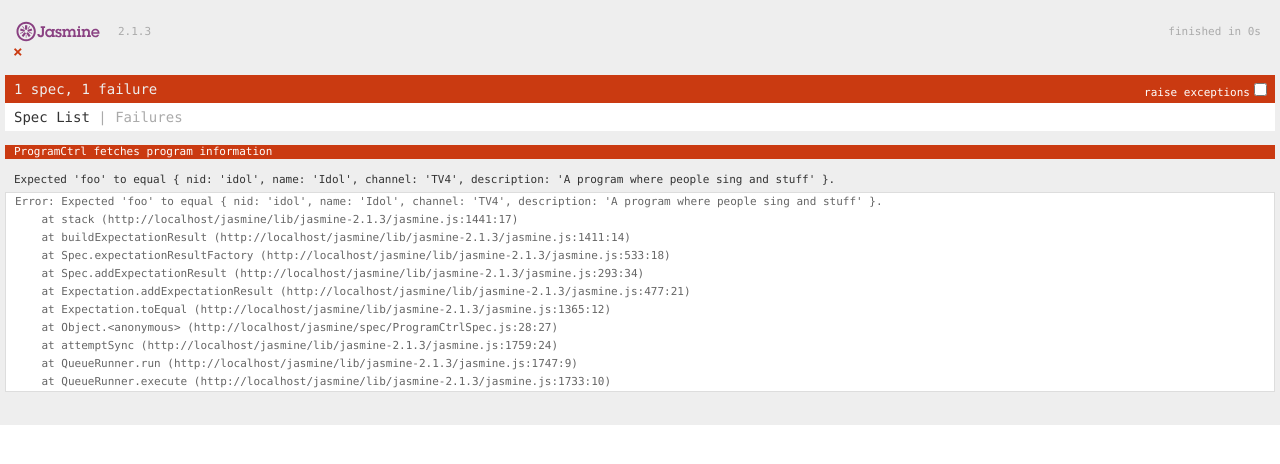
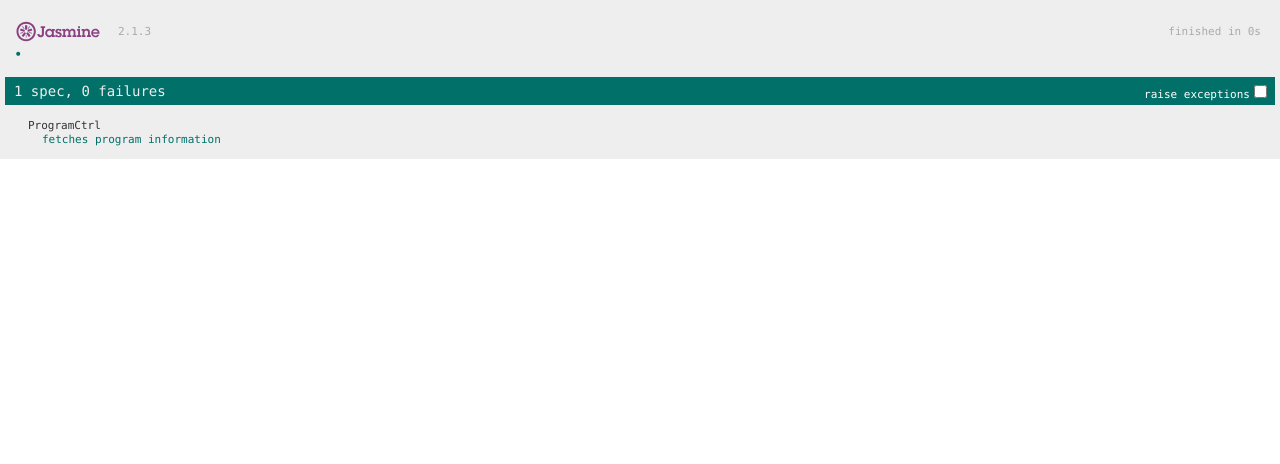
Before and after one commit to mariya/idol, a website: page jasmine/SpecRunner.html in a window 1280 px wide. Drawn offline with Linux system fonts and the light colour scheme.

Commit message:
Fetch program info

```diff
--- a/jasmine/spec/ProgramCtrlSpec.js
+++ b/jasmine/spec/ProgramCtrlSpec.js
@@ -24,7 +24,8 @@ describe("ProgramCtrl", function() {
   }));
 
   it('fetches program information', function () {
-    scope.fetchProgramInfo();
+    httpBackend.expect('GET', 'http://api.tv4play.se/site/programs/idol').respond(mockProgram);
+    httpBackend.flush();
     expect(scope.program).toEqual(mockProgram);
   });
 });
--- a/js/controllers.js
+++ b/js/controllers.js
@@ -5,8 +5,16 @@ idolApp.constant('IDOL_API', {
   videoAssetsUrl: 'http://api.tv4play.se/play/video_assets.json'
 });
 
-idolApp.controller('ProgramCtrl', ['$scope', '$http', function($scope, $http) {
+idolApp.controller('ProgramCtrl', ['$scope', '$http', 'IDOL_API', function($scope, $http, IDOL_API) {
   $scope.fetchProgramInfo = function() {
-    $scope.program = 'foo';
+    $http.get(IDOL_API.programUrl).
+      success(function(data, status, headers, config) {
+        $scope.program = data;
+      }).
+      error(function(data, status, headers, config) {
+        console.log("ERROR: Could not fetch program info.")
+      });
   };
+
+  $scope.fetchProgramInfo();
 }]);
```
Also changed, not shown: index.html (+1 -1 lines).
